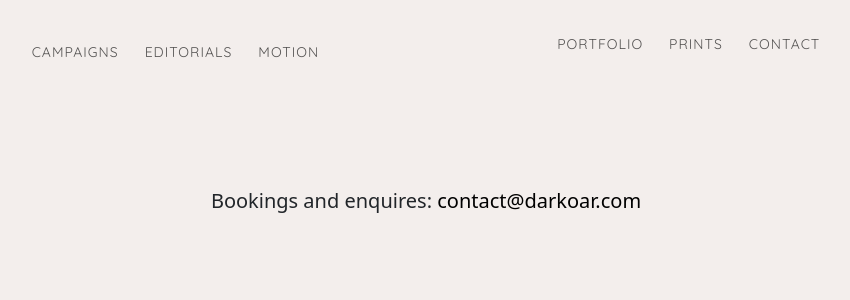
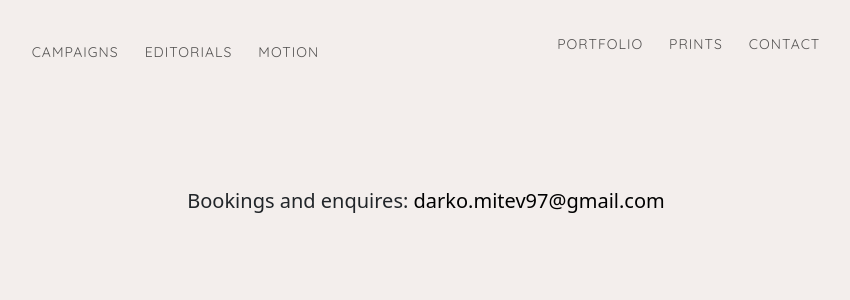
Before and after one commit to theroadfreak/darkoar_landing, a Vue app: page /#/about in a window 1280 px wide. Shown: the top 300 px of the page, without its empty margins (214-1064 px from the left). Built offline with nearby package versions, Linux system fonts and the light colour scheme.

Commit message:
email new

```diff
--- a/src/views/AboutView.vue
+++ b/src/views/AboutView.vue
@@ -7,7 +7,7 @@
           <a
               href="mailto:contact@darkoar.com"
               class="text-decoration-none" style="color: black">
-            contact@darkoar.com
+            darko.mitev97@gmail.com
           </a>
         </p>
       </div>
```
